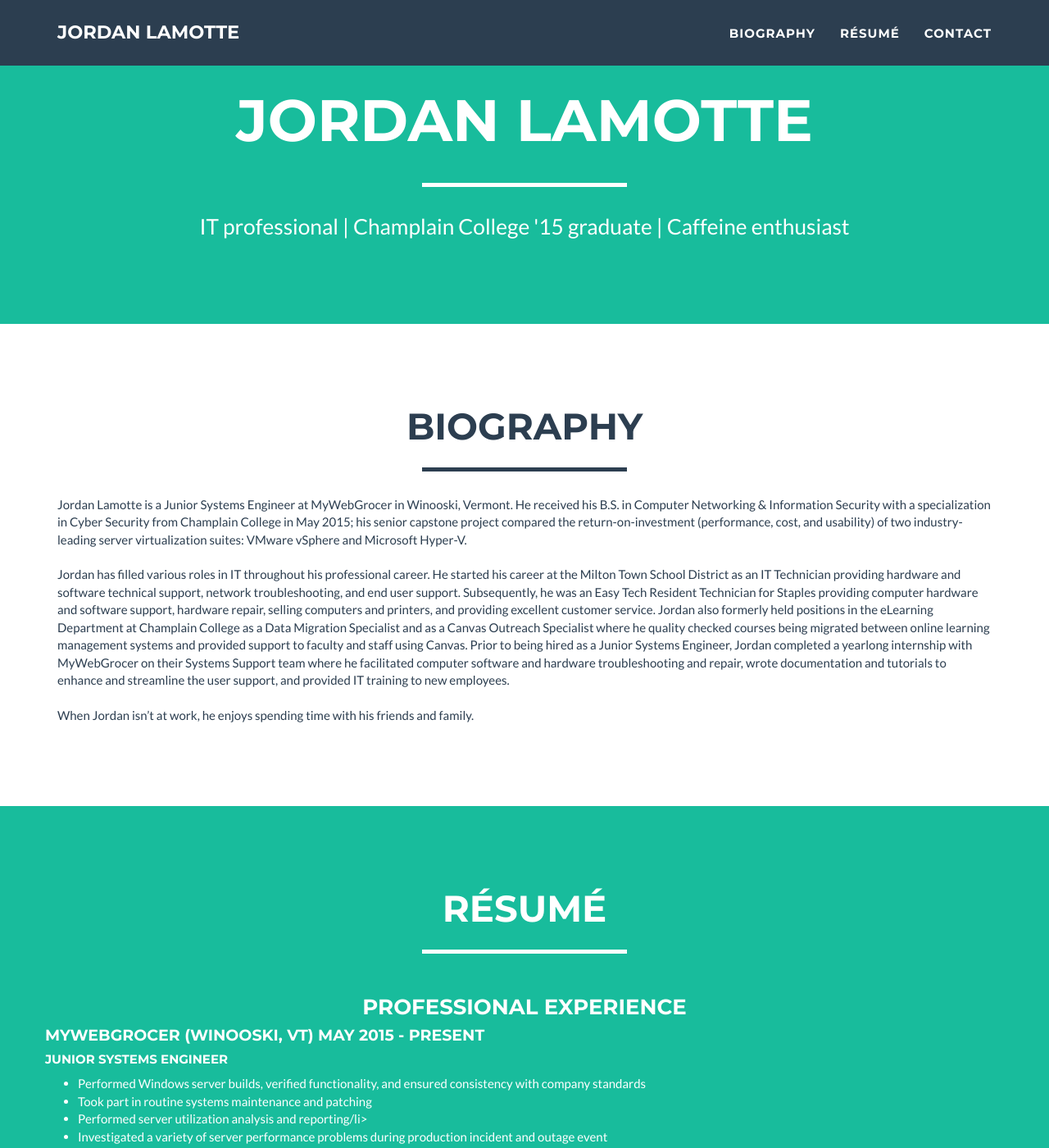
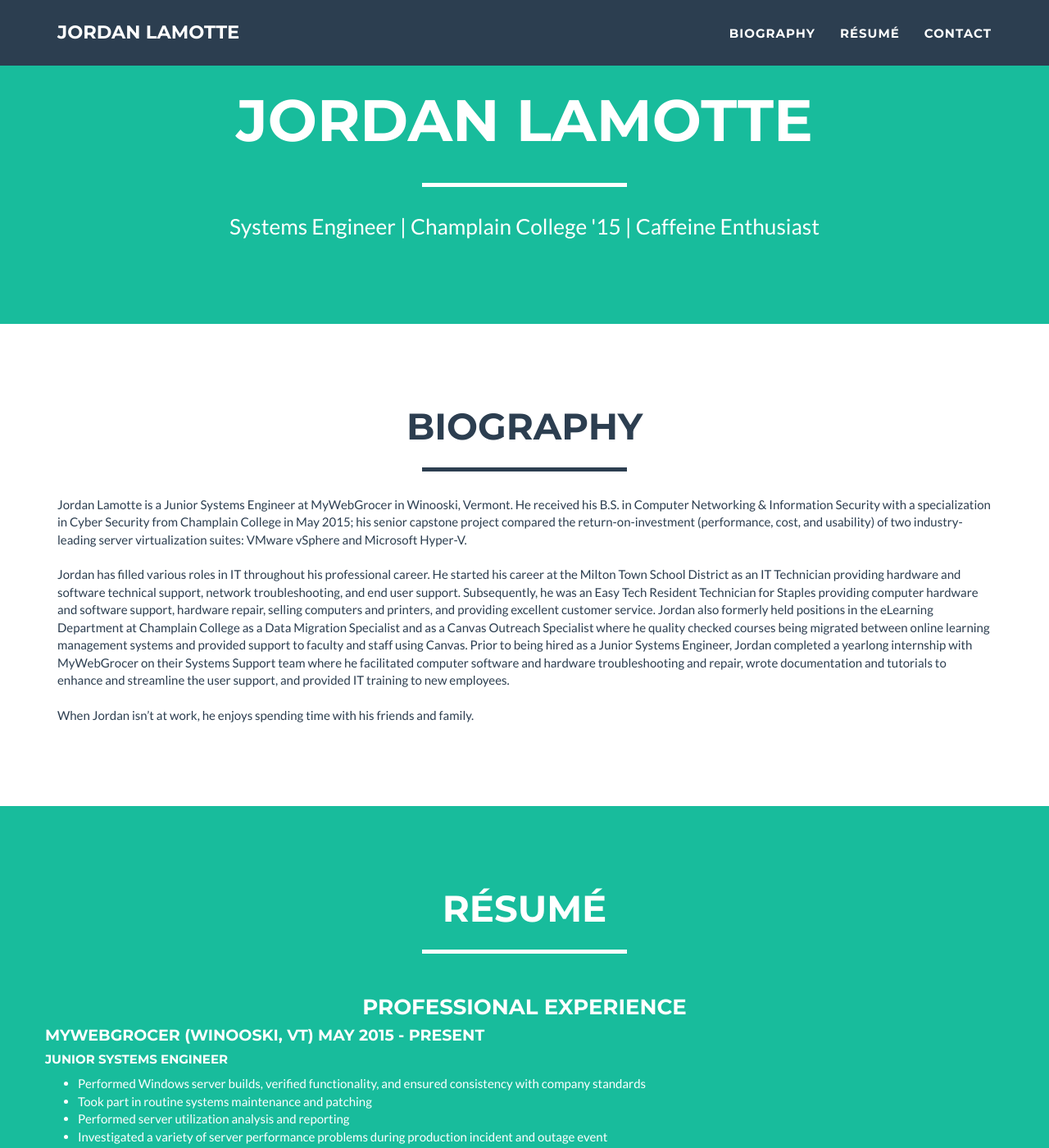
Before and after one commit to lamojo/lamojo.github.io, a Jekyll site: the page built from index.html, in a window 1280 px wide and 1400 px high, scrolled down 364 px. Shown: the whole window at 82% size. Built offline with Jekyll 4.4.1, drawn with Linux system fonts in a browser that asks for light colours.

Commit message:
Resume & Header
Updated error on resume page and header.

```diff
--- a/_includes/header.html
+++ b/_includes/header.html
@@ -7,7 +7,7 @@
                     <div class="intro-text">
                         <span class="name">{{ site.title }}</span>
                         <hr class="star-light">
-                        <span class="skills">IT professional | Champlain College '15 graduate | Caffeine enthusiast</span>
+                        <span class="skills">Systems Engineer | Champlain College '15 | Caffeine Enthusiast</span>
                     </div>
                 </div>
             </div>
--- a/_includes/resume.html
+++ b/_includes/resume.html
@@ -15,7 +15,7 @@
                         <ul>
                             <li>Performed Windows server builds, verified functionality, and ensured consistency with company standards</li>
                             <li>Took part in routine systems maintenance and patching</li>
-                            <li>Performed server utilization analysis and reporting/li>
+                            <li>Performed server utilization analysis and reporting</li>
                             <li>Investigated a variety of server performance problems during production incident and outage event</li>
                             <li>Created documentation to assist on-call staff in production system incidents and outages</li>
                             <li>Documented and created standard procedures for the Systems team</li>
```
